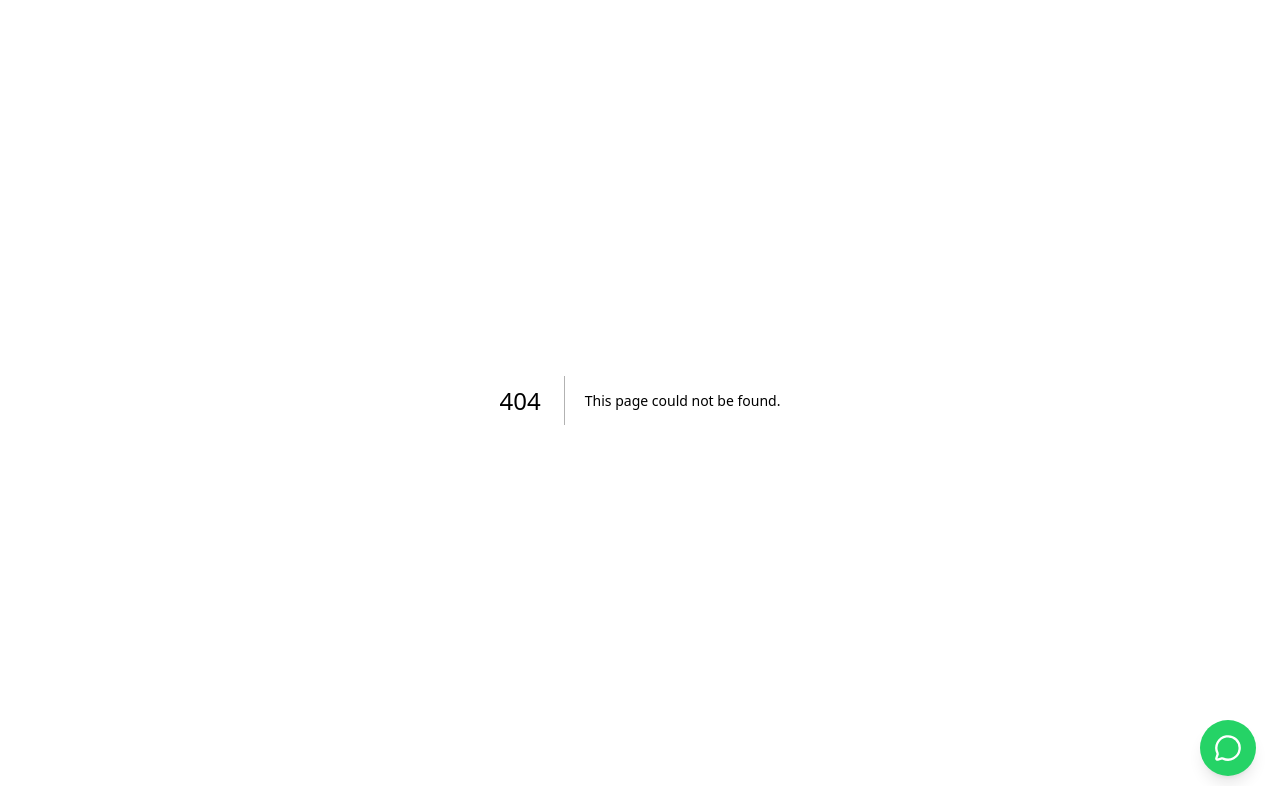
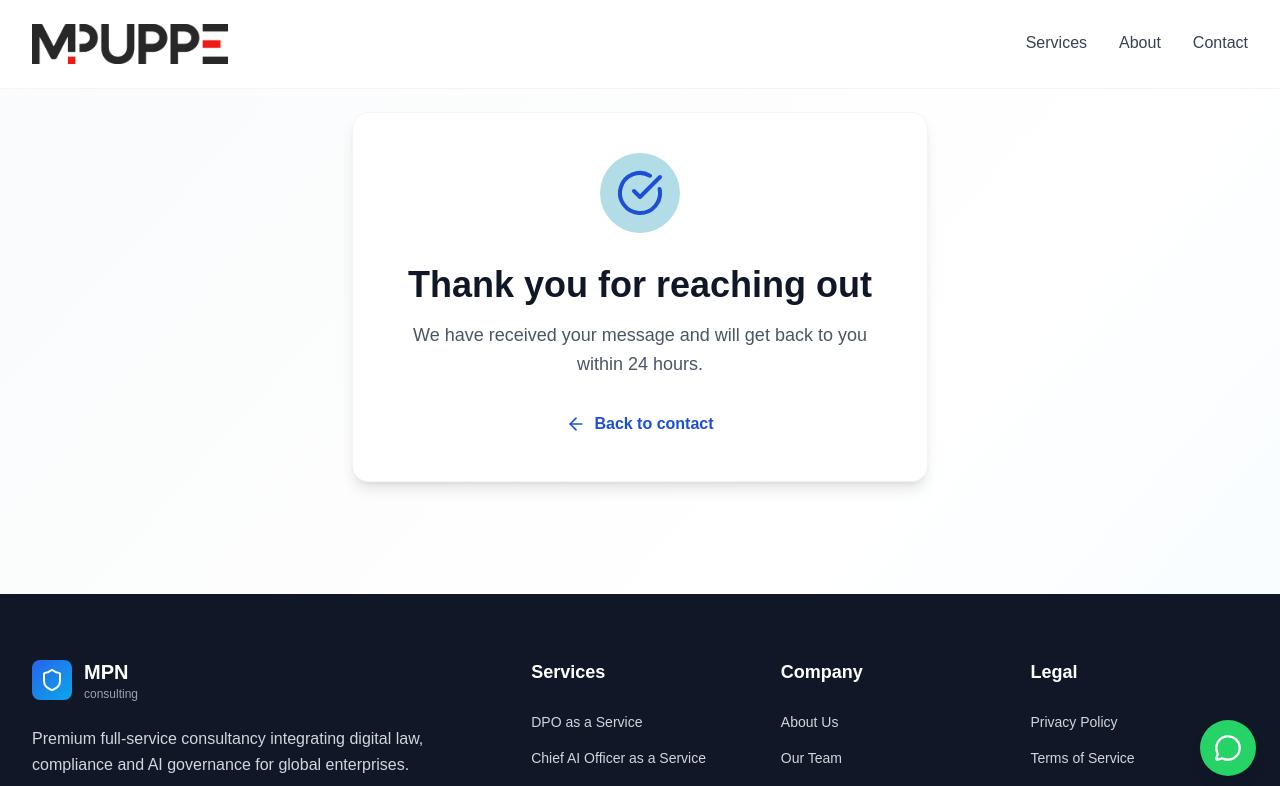
Before and after one commit to ManoelGomesDev/lp-mpn, a Next.js app: page /thank-you in a window 1280 px wide. Before the commit this address had no page. Shown: the top 786 px of the page. Built offline with nearby package versions, Linux system fonts and the light colour scheme.

Commit message:
Enhance Contact component with form submission handling and loading state. Update input styles for better accessibility and user experience.

```diff
--- /dev/null
+++ b/src/app/thank-you/page.tsx
@@ -0,0 +1,33 @@
+import Link from 'next/link';
+import Header from '@/components/Header';
+import Footer from '@/components/Footer';
+import { CheckCircle, ArrowLeft } from 'lucide-react';
+
+export default function ThankYouPage() {
+  return (
+    <div className="min-h-screen flex flex-col bg-gradient-to-br from-gray-50 via-white to-secondary-50">
+      <Header />
+      <main className="flex-1 flex items-center justify-center px-4 py-20 sm:py-28">
+        <div className="max-w-xl w-full text-center bg-white rounded-2xl shadow-lg border border-gray-100 p-8 sm:p-10">
+          <div className="w-20 h-20 bg-primary-100 rounded-full flex items-center justify-center mx-auto mb-8">
+            <CheckCircle className="w-12 h-12 text-primary-600" />
+          </div>
+          <h1 className="text-3xl sm:text-4xl font-bold text-gray-900 mb-4">
+            Thank you for reaching out
+          </h1>
+          <p className="text-lg text-gray-600 mb-8 leading-relaxed">
+            We have received your message and will get back to you within 24 hours.
+          </p>
+          <Link
+            href="/#contact"
+            className="inline-flex items-center gap-2 text-primary-600 font-semibold hover:text-primary-700 transition-colors"
+          >
+            <ArrowLeft className="w-5 h-5" />
+            Back to contact
+          </Link>
+        </div>
+      </main>
+      <Footer />
+    </div>
+  );
+}
--- a/src/components/Contact.tsx
+++ b/src/components/Contact.tsx
@@ -3,8 +3,10 @@
 import { motion } from 'framer-motion';
 import { Mail, MapPin, Clock, Send, MessageCircle } from 'lucide-react';
 import { useState } from 'react';
+import { useRouter } from 'next/navigation';
 
 const Contact = () => {
+  const router = useRouter();
   const [formData, setFormData] = useState({
     name: '',
     email: '',
@@ -12,11 +14,14 @@ const Contact = () => {
     service: '',
     message: ''
   });
+  const [isSubmitting, setIsSubmitting] = useState(false);
 
   const handleSubmit = (e: React.FormEvent) => {
     e.preventDefault();
-    // Handle form submission here
+    setIsSubmitting(true);
+    // TODO: send formData to your backend/API here
     console.log('Form submitted:', formData);
+    router.push('/thank-you');
   };
 
   const handleChange = (e: React.ChangeEvent<HTMLInputElement | HTMLTextAreaElement | HTMLSelectElement>) => {
@@ -102,7 +107,7 @@ const Contact = () => {
                     required
                     value={formData.name}
                     onChange={handleChange}
-                    className="w-full px-4 py-3 border border-gray-300 rounded-lg focus:ring-2 focus:ring-primary-500 focus:border-transparent transition-colors"
+                    className="w-full px-4 py-3 border border-gray-300 rounded-lg focus:ring-2 focus:ring-primary-500 focus:border-transparent transition-colors text-gray-900 placeholder:text-gray-500"
                     placeholder="Your full name"
                   />
                 </div>
@@ -118,7 +123,7 @@ const Contact = () => {
                     required
                     value={formData.email}
                     onChange={handleChange}
-                    className="w-full px-4 py-3 border border-gray-300 rounded-lg focus:ring-2 focus:ring-primary-500 focus:border-transparent transition-colors"
+                    className="w-full px-4 py-3 border border-gray-300 rounded-lg focus:ring-2 focus:ring-primary-500 focus:border-transparent transition-colors text-gray-900 placeholder:text-gray-500"
                     placeholder="your@email.com"
                   />
                 </div>
@@ -134,7 +139,7 @@ const Contact = () => {
                   name="company"
                   value={formData.company}
                   onChange={handleChange}
-                  className="w-full px-4 py-3 border border-gray-300 rounded-lg focus:ring-2 focus:ring-primary-500 focus:border-transparent transition-colors"
+                  className="w-full px-4 py-3 border border-gray-300 rounded-lg focus:ring-2 focus:ring-primary-500 focus:border-transparent transition-colors text-gray-900 placeholder:text-gray-500"
                   placeholder="Your company name"
                 />
               </div>
@@ -148,7 +153,7 @@ const Contact = () => {
                   name="service"
                   value={formData.service}
                   onChange={handleChange}
-                  className="w-full px-4 py-3 border border-gray-300 rounded-lg focus:ring-2 focus:ring-primary-500 focus:border-transparent transition-colors"
+                  className="w-full px-4 py-3 border border-gray-300 rounded-lg focus:ring-2 focus:ring-primary-500 focus:border-transparent transition-colors text-gray-900 placeholder:text-gray-500"
                 >
                   <option value="">Select a service</option>
                   {services.map((service) => (
@@ -170,16 +175,17 @@ const Contact = () => {
                   required
                   value={formData.message}
                   onChange={handleChange}
-                  className="w-full px-4 py-3 border border-gray-300 rounded-lg focus:ring-2 focus:ring-primary-500 focus:border-transparent transition-colors resize-none"
+                  className="w-full px-4 py-3 border border-gray-300 rounded-lg focus:ring-2 focus:ring-primary-500 focus:border-transparent transition-colors resize-none text-gray-900 placeholder:text-gray-500"
                   placeholder="Tell us about your requirements, timeline, and any specific challenges you're facing..."
                 ></textarea>
               </div>
 
               <button
                 type="submit"
-                className="w-full bg-primary-600 text-white py-4 px-6 rounded-lg font-semibold hover:bg-primary-700 transition-colors duration-200 flex items-center justify-center"
+                disabled={isSubmitting}
+                className="w-full bg-primary-600 text-white py-4 px-6 rounded-lg font-semibold hover:bg-primary-700 transition-colors duration-200 flex items-center justify-center disabled:opacity-70 disabled:cursor-not-allowed"
               >
-                Send Message
+                {isSubmitting ? 'Sending...' : 'Send Message'}
                 <Send className="ml-2 w-5 h-5" />
               </button>
             </form>
```
